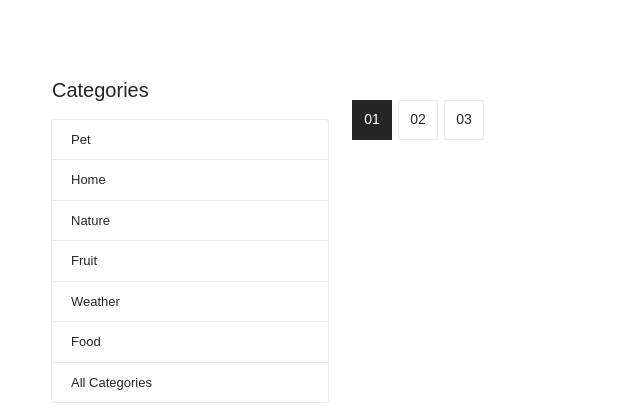
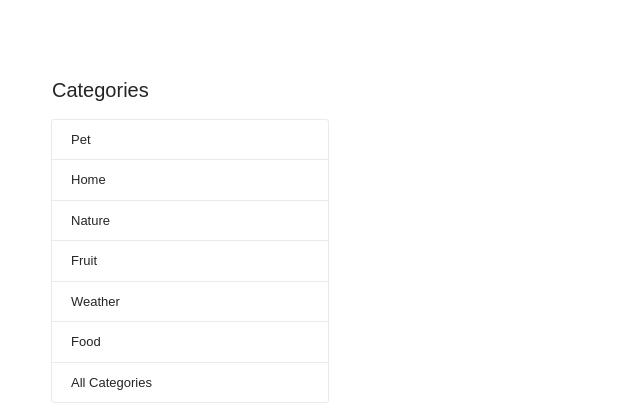
Before and after one commit to ChongzhiXu/ELEN6883_project, a Flask app: page /shop_items in a window 1280 px wide. Shown: the part 59-479 px from the top of the page, without its empty margins (0-640 px from the left). Run offline with Flask 2, Linux system fonts and the light colour scheme; data that the repository does not hold is empty; some libraries are stand-ins or nearby versions; some web fonts are replaced.

Commit message:
Update shop_grid.html

```diff
--- a/Final_project/marketPlace/templates/shop_grid.html
+++ b/Final_project/marketPlace/templates/shop_grid.html
@@ -142,14 +142,7 @@
                                         </div>
                                     </div>
 
-                                    <div class="pagination_wrap">
-                                        <ul class="pagination_nav">
-                                            <li class="active"><a href="#!">01</a></li>
-                                            <li><a href="#!">02</a></li>
-                                            <li><a href="#!">03</a></li>
 
-                                        </ul>
-                                    </div>
                                 </div>
 
 
```
